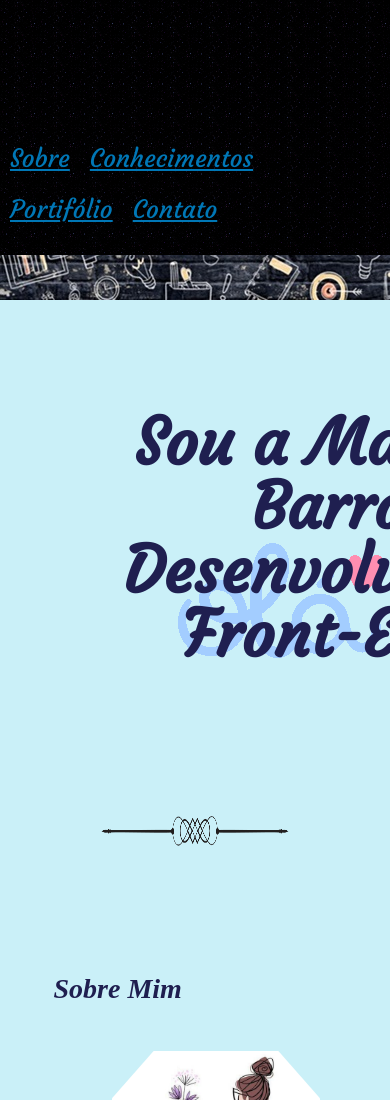
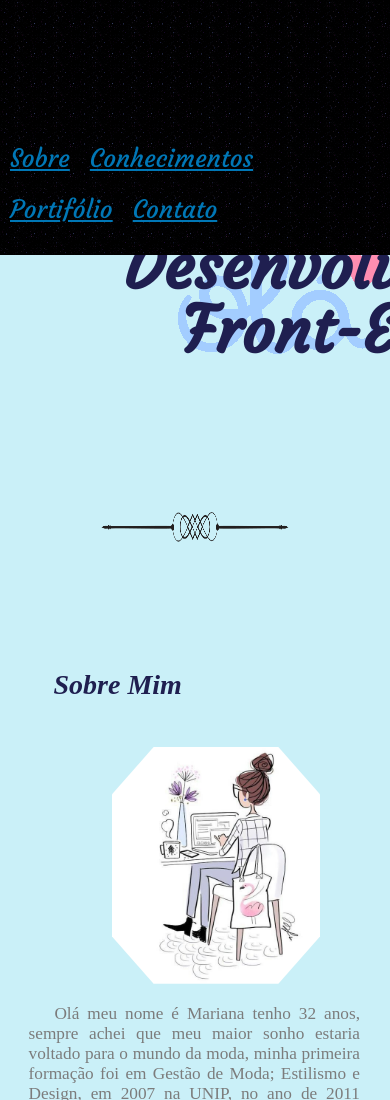
Before and after one commit to MarianaMBarros/portifolio, a website with bundled scripts: page src/index.html in a window 390 px wide. Shown: the top 1100 px of the page. Built offline with nearby package versions, Linux system fonts and the light colour scheme; files whose address does not match are found by name.

Commit message:
responsividade

```diff
--- a/src/index.html
+++ b/src/index.html
@@ -11,6 +11,7 @@
   <link rel="stylesheet" href="https://cdnjs.cloudflare.com/ajax/libs/font-awesome/5.12.1/css/all.min.css">
   <link rel="stylesheet" type="text/css" href="style.css">
   <link rel="shortcut icon" href="./img/icon.png" />
+  <meta name="viewport" content="width=device-width, initial-scale=1">
   <title>Profile Mariana Barros</title>
 </head>
 
@@ -28,7 +29,6 @@
       </nav>
     </div>
   </header>
-  <img src="./img/portfolio.jpg" />
   <div class="dados">
     <div class="profile-gif">
       <img src="./img/img2.gif" class="profile-img" />
```
